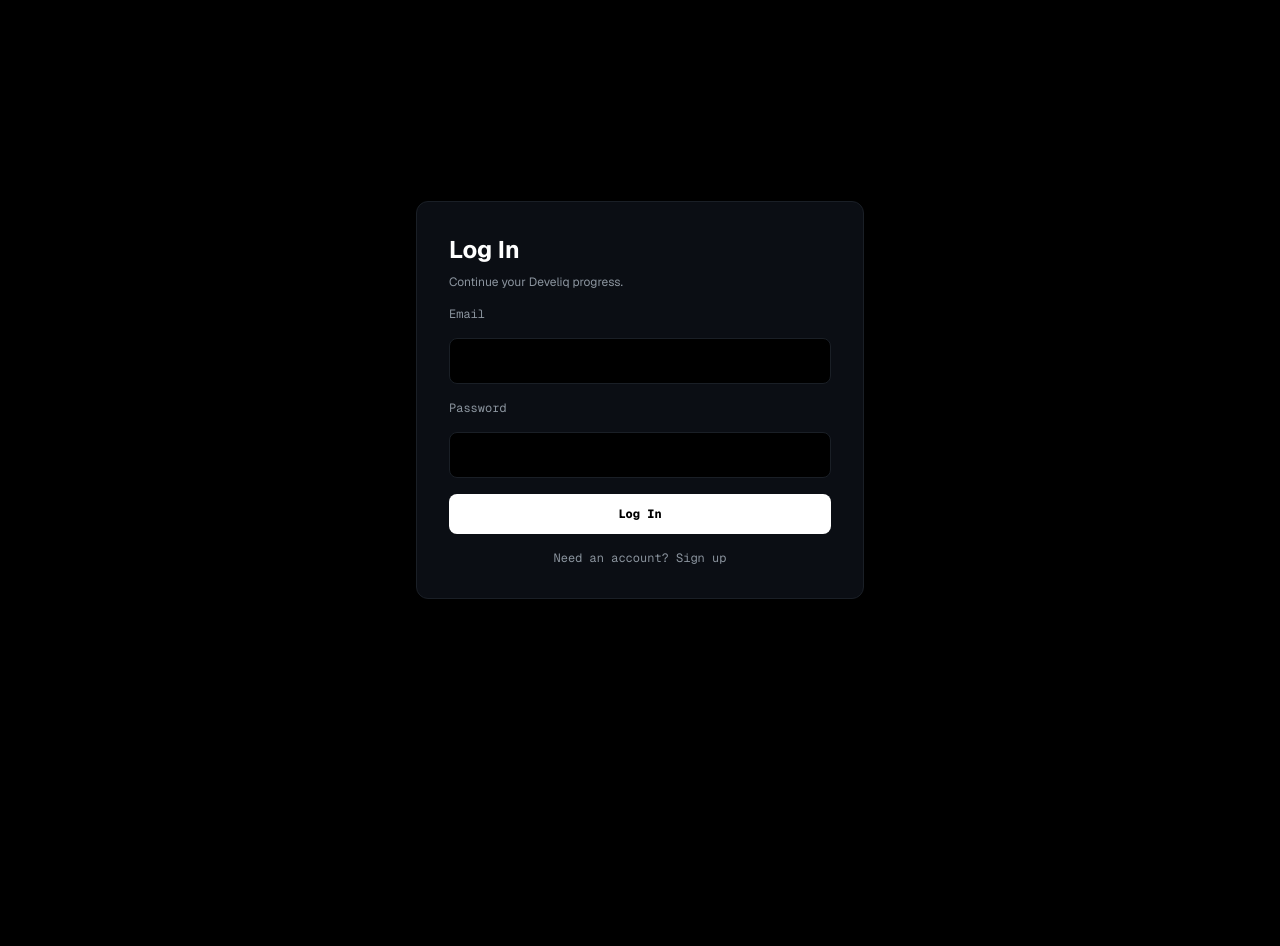
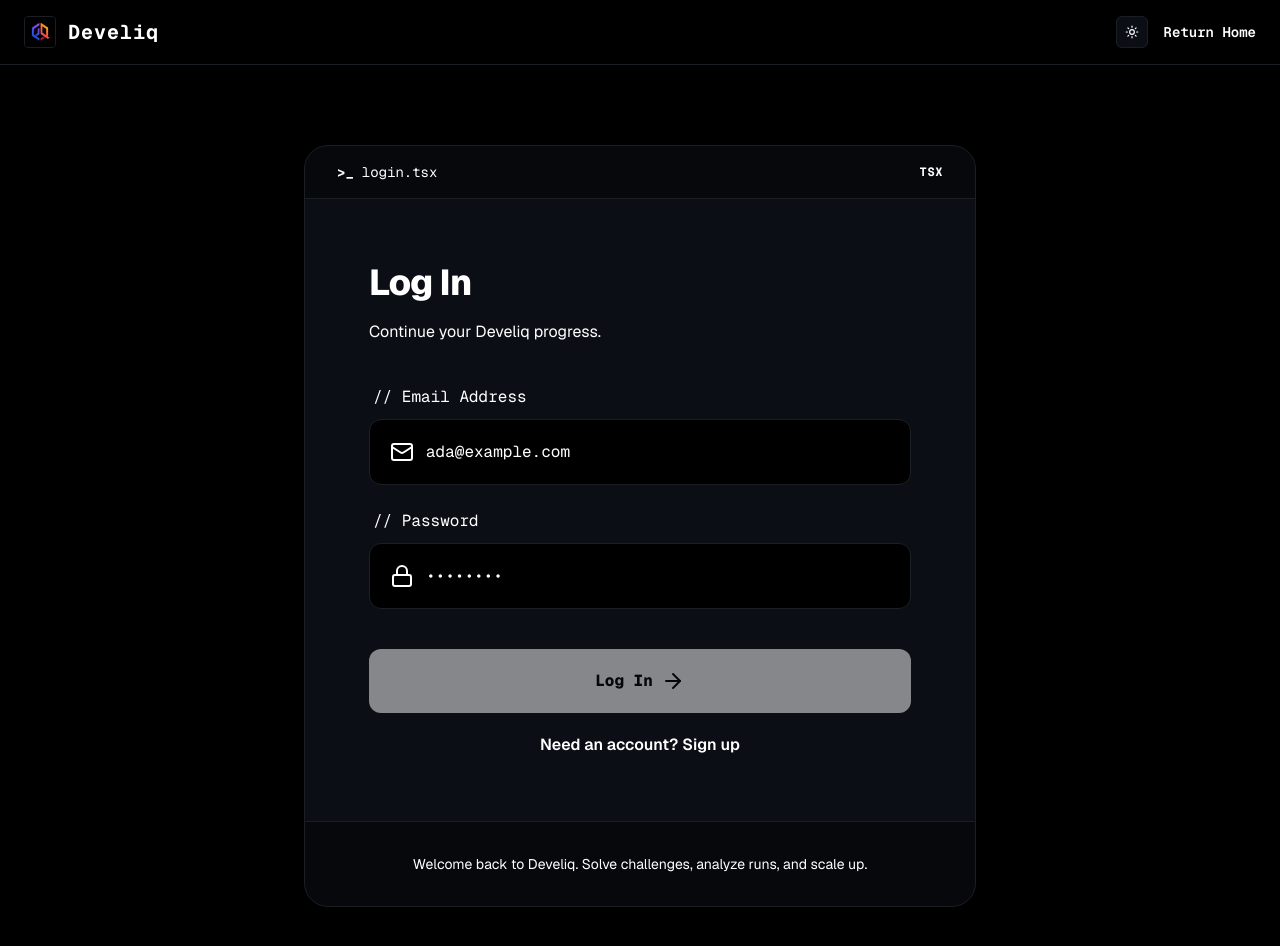
Before and after one commit to mikhail0777/DevEloStartup, a Next.js app: page /login in a window 1280 px wide. Shown: the top 946 px of the page. Before the commit the page ends 800 px from the top, so only its background shows below. Built offline with nearby package versions, Linux system fonts and the light colour scheme.

Commit message:
fresh up

```diff
--- a/app/login/page.tsx
+++ b/app/login/page.tsx
@@ -4,10 +4,11 @@
 import { useRouter } from "next/navigation";
 import Link from "next/link";
 import { useStore } from "@/lib/store";
+import { ArrowRight, Mail, Lock, Sun, Moon } from "lucide-react";
 
 export default function LoginPage() {
   const router = useRouter();
-  const { loginUser } = useStore();
+  const { state, loginUser, toggleTheme } = useStore();
   const [email, setEmail] = useState("");
   const [password, setPassword] = useState("");
   const [error, setError] = useState("");
@@ -43,41 +44,132 @@
   };
 
   return (
-    <main className="min-h-screen bg-background text-foreground flex items-center justify-center px-6 font-mono">
-      <form onSubmit={handleSubmit} className="w-full max-w-md rounded-xl border border-border bg-surface p-8 shadow-2xl flex flex-col gap-4">
-        <div>
-          <h1 className="text-2xl font-bold font-sans">Log In</h1>
-          <p className="text-xs text-secondary mt-2 font-sans">Continue your Develiq progress.</p>
+    <div className="min-h-screen bg-background text-foreground flex flex-col font-mono selection:bg-zinc-800 selection:text-white relative overflow-hidden">
+      {/* Navigation Header */}
+      <header className="sticky top-0 z-50 bg-background/80 backdrop-blur-sm border-b border-border relative">
+        <div className="max-w-7xl mx-auto px-6 h-16 flex items-center justify-between">
+          <Link href="/" className="flex items-center gap-3">
+            <img src="/develiq_logo.jpg" alt="Develiq Logo" className="w-8 h-8 rounded object-cover border border-border bg-surface" />
+            <span className="text-xl font-bold tracking-wider text-foreground select-none font-mono">
+              Develiq
+            </span>
+          </Link>
+          <div className="flex items-center gap-4">
+            <button
+              onClick={toggleTheme}
+              className="p-2 border border-border rounded-md bg-surface text-foreground hover:bg-elevated transition-colors cursor-pointer"
+              title="Toggle Theme"
+            >
+              {state.theme === "light" ? <Moon className="w-3.5 h-3.5" /> : <Sun className="w-3.5 h-3.5" />}
+            </button>
+            <Link href="/" className="text-sm font-semibold text-foreground hover:underline transition-all">
+              Return Home
+            </Link>
+          </div>
+        </div>
+      </header>
+
+      {/* Main Content */}
+      <main className="flex-1 flex items-center justify-center relative z-10 px-6 py-20 bg-background">
+        <div className="w-full max-w-2xl">
+          {/* Card Container */}
+          <div className="rounded-3xl border border-border bg-surface shadow-2xl overflow-hidden flex flex-col">
+            {/* Tab header */}
+            <div className="flex items-center justify-between px-8 py-4 bg-inset/40 border-b border-border text-sm text-foreground select-none">
+              <div className="flex items-center gap-2 font-mono">
+                <span className="text-foreground font-bold">&gt;_</span>
+                <span className="text-foreground font-mono">login.tsx</span>
+              </div>
+              <span className="text-xs uppercase tracking-wider font-bold text-foreground">TSX</span>
             </div>
 
-        <label className="text-xs text-secondary">Email</label>
+            {/* Form Content */}
+            <div className="p-16 flex flex-col gap-10">
+              <div className="flex flex-col gap-4">
+                <h1 className="text-4xl font-extrabold text-foreground font-sans tracking-tight">
+                  Log In
+                </h1>
+                <p className="text-base text-foreground leading-relaxed font-sans">
+                  Continue your Develiq progress.
+                </p>
+              </div>
+
+              <form onSubmit={handleSubmit} className="flex flex-col gap-6 font-sans">
+
+                {/* Email Input */}
+                <div className="flex flex-col gap-2.5">
+                  <label className="text-base text-foreground pl-1 font-mono">
+                    <span className="text-foreground">//</span> Email Address
+                  </label>
+                  <div className="relative flex items-center bg-inset border border-border rounded-xl overflow-hidden focus-within:border-border-active transition-all group">
+                    <Mail className="absolute left-5 w-6 h-6 text-foreground group-focus-within:text-blue transition-colors select-none" />
                     <input
                       type="email"
                       value={email}
                       onChange={(event) => setEmail(event.target.value)}
                       required
-          className="bg-inset border border-border rounded-lg px-4 py-3 text-sm outline-none"
+                      placeholder="ada@example.com"
+                      className="w-full bg-transparent border-0 py-5 pl-14 pr-4 text-base text-foreground placeholder:text-foreground outline-none font-mono"
                     />
+                  </div>
+                </div>
 
-        <label className="text-xs text-secondary">Password</label>
+                {/* Password Input */}
+                <div className="flex flex-col gap-2.5">
+                  <label className="text-base text-foreground pl-1 font-mono">
+                    <span className="text-foreground">//</span> Password
+                  </label>
+                  <div className="relative flex items-center bg-inset border border-border rounded-xl overflow-hidden focus-within:border-border-active transition-all group">
+                    <Lock className="absolute left-5 w-6 h-6 text-foreground group-focus-within:text-yellow transition-colors select-none" />
                     <input
                       type="password"
                       value={password}
                       onChange={(event) => setPassword(event.target.value)}
                       required
-          className="bg-inset border border-border rounded-lg px-4 py-3 text-sm outline-none"
+                      placeholder="••••••••"
+                      className="w-full bg-transparent border-0 py-5 pl-14 pr-4 text-base text-foreground placeholder:text-foreground outline-none font-mono"
                     />
+                  </div>
+                </div>
 
-        {error && <p className="text-xs text-red">{error}</p>}
+                {error && (
+                  <div className="rounded-xl border border-red/40 bg-red/10 px-5 py-4 text-base text-red font-mono">
+                    {error}
+                  </div>
+                )}
 
-        <button disabled={isLoading} className="bg-foreground text-background rounded-lg py-3 text-xs font-extrabold disabled:opacity-60">
-          {isLoading ? "Loading..." : "Log In"}
+                {/* Submit button */}
+                <div className="mt-4 flex flex-col gap-5">
+                  <button
+                    type="submit"
+                    disabled={isLoading || !email || !password}
+                    className="w-full py-5 rounded-xl bg-foreground text-background font-extrabold text-base hover:opacity-90 hover:scale-[1.01] active:scale-[0.99] transition-all flex items-center justify-center gap-2 disabled:opacity-50 disabled:cursor-not-allowed group font-mono cursor-pointer"
+                  >
+                    {isLoading ? (
+                      <span className="flex items-center gap-2">
+                        <div className="w-6 h-6 border-2 border-background/20 border-t-background rounded-full animate-spin" />
+                        Logging In...
+                      </span>
+                    ) : (
+                      <>
+                        Log In <ArrowRight className="w-6 h-6 group-hover:translate-x-1 transition-transform" />
+                      </>
+                    )}
                   </button>
-
-        <Link href="/signup" className="text-center text-xs text-secondary hover:text-foreground">
+                  <Link href="/signup" className="text-center text-base text-foreground font-semibold hover:underline transition-colors">
                     Need an account? Sign up
                   </Link>
+                </div>
               </form>
+            </div>
+
+            {/* Footer */}
+            <div className="p-8 border-t border-border bg-inset/40 text-center font-sans text-sm text-foreground">
+              Welcome back to Develiq. Solve challenges, analyze runs, and scale up.
+            </div>
+          </div>
+        </div>
       </main>
+    </div>
   );
 }
```
Also changed, not shown: app/signup/page.tsx (+39 -41 lines). Lines whose indentation alone changed are shown as unchanged.
